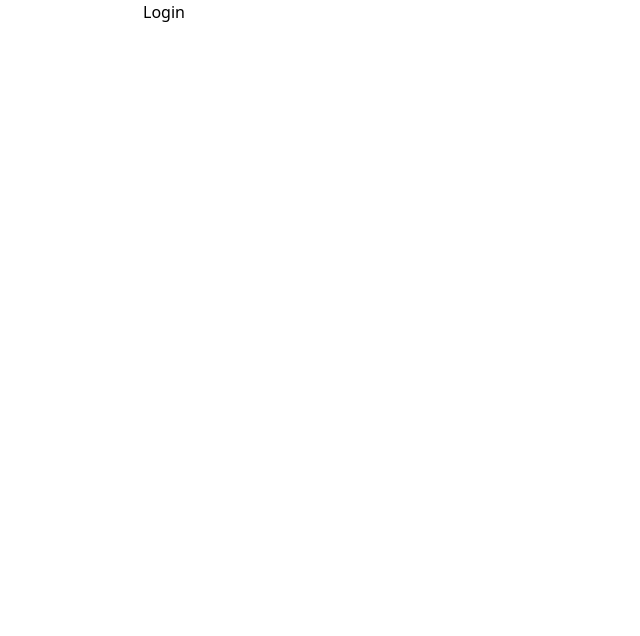
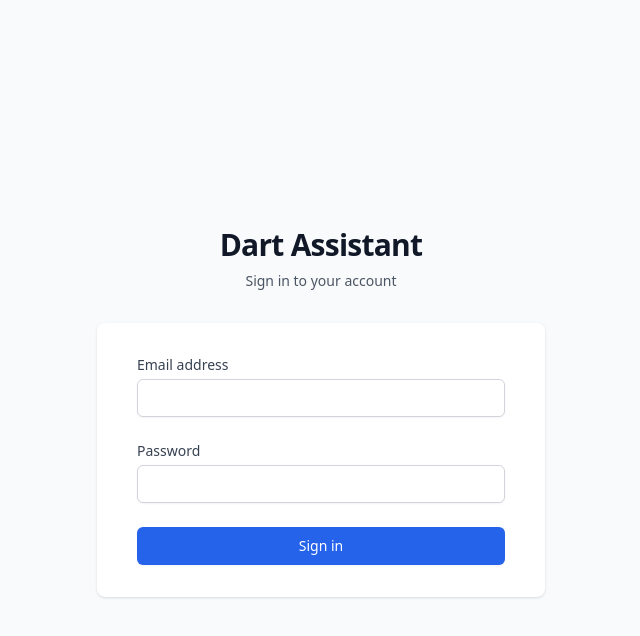
Before and after one commit to bootsmann1995/dart-assistant, a Nuxt app: page /login in a window 1280 px wide. Shown: the top 636 px of the page, without its empty margins (319-959 px from the left). Built offline with nearby package versions, Linux system fonts and the light colour scheme; no server answers.

Commit message:
add dashboard improvements

```diff
--- a/composables/useAuth.client.ts
+++ b/composables/useAuth.client.ts
@@ -36,7 +36,8 @@ export const useAuth = () => {
 
     const isAuthenticatedAsync = async () => {
         const isLoggedIn = await getClient().auth.getSession()
-        if(isLoggedIn.data) {
+        console.log("isAuthenticatedAsync", isLoggedIn);
+        if(isLoggedIn.data && isLoggedIn.data.session && isLoggedIn.data.session != null) {
             return true;
         }
         return false;
--- a/pages/assistant/history/index.vue
+++ b/pages/assistant/history/index.vue
@@ -2,13 +2,18 @@
 	<div class="container mx-auto p-4">
 		<div class="flex flex-col md:flex-row items-center justify-between mb-6 gap-4">
 			<h1 class="text-2xl md:text-3xl font-bold">Game History</h1>
-      <NuxtLink to="/games/x01" class="w-full md:w-auto px-6 py-3 bg-blue-600 text-white text-center rounded-lg hover:bg-blue-700 shadow-sm">
+			<NuxtLink
+				to="/games/x01"
+				class="w-full md:w-auto px-6 py-3 bg-blue-600 text-white text-center rounded-lg hover:bg-blue-700 shadow-sm"
+			>
 				New Game
 			</NuxtLink>
 		</div>
 
 		<div v-if="isLoading" class="text-center py-8">
-      <div class="animate-spin rounded-full h-12 w-12 border-4 border-blue-500 border-t-transparent mx-auto"></div>
+			<div
+				class="animate-spin rounded-full h-12 w-12 border-4 border-blue-500 border-t-transparent mx-auto"
+			></div>
 			<p class="mt-4 text-gray-600">Loading games...</p>
 		</div>
 
@@ -20,8 +25,11 @@
 		</div>
 
 		<div v-else class="space-y-4">
-      <div v-for="game in games" :key="game.id"
-           class="bg-white p-4 rounded-lg shadow hover:shadow-md transition-shadow">
+			<div
+				v-for="game in games"
+				:key="game.id"
+				class="bg-white p-4 rounded-lg shadow hover:shadow-md transition-shadow"
+			>
 				<NuxtLink :to="`/assistant/history/${game.id}`" class="block">
 					<div class="flex flex-col sm:flex-row sm:items-center gap-4">
 						<div class="flex-grow">
@@ -32,8 +40,10 @@
 								<p class="text-gray-600">
 									{{ formatDate(game.created_at) }}
 								</p>
-                <p v-if="currentUserId && getPlayerAverage(game.game_data, currentUserId)"
-                   class="text-emerald-600 font-medium">
+								<p
+									v-if="currentUserId && getPlayerAverage(game.game_data, currentUserId)"
+									class="text-emerald-600 font-medium"
+								>
 									Avg: {{ getPlayerAverage(game.game_data, currentUserId) }}
 								</p>
 							</div>
@@ -48,7 +58,12 @@
 								</p>
 							</div>
 							<svg class="w-5 h-5 text-gray-400" fill="none" stroke="currentColor" viewBox="0 0 24 24">
-                <path stroke-linecap="round" stroke-linejoin="round" stroke-width="2" d="M9 5l7 7-7 7"></path>
+								<path
+									stroke-linecap="round"
+									stroke-linejoin="round"
+									stroke-width="2"
+									d="M9 5l7 7-7 7"
+								></path>
 							</svg>
 						</div>
 					</div>
@@ -60,87 +75,91 @@
 
 <script setup lang="ts">
 interface GameX01 {
-  id: string
-  game_data: string
-  created_at: string
-  user_id: string
+	id: string;
+	game_data: string;
+	created_at: string;
+	user_id: string;
 }
 
-const { getUserAsync } = useAuth()
-const { getGamesBasedOnUserAsync } = useGamesStatusX01()
+const { getUserAsync } = useAuth();
+const { getGamesBasedOnUserAsync } = useGamesStatusX01();
 
-const games = ref<GameX01[]>([])
-const isLoading = ref(true)
-const currentUserId = ref<string | null>(null)
+const games = ref<GameX01[]>([]);
+const isLoading = ref(true);
+const currentUserId = ref<string | null>(null);
+
+definePageMeta({
+	middleware: "auth",
+});
 
 onMounted(async () => {
-  const userResp = await getUserAsync()
+	const userResp = await getUserAsync();
 	if (userResp?.user) {
-    currentUserId.value = userResp.user.id
-    const gamesResp = await getGamesBasedOnUserAsync(userResp.user.id)
+		currentUserId.value = userResp.user.id;
+		const gamesResp = await getGamesBasedOnUserAsync(userResp.user.id);
 		if (gamesResp?.data) {
-      games.value = gamesResp.data
+			games.value = gamesResp.data;
 		}
 	}
-  isLoading.value = false
-})
+	isLoading.value = false;
+});
 
 function formatDate(dateString: string) {
-  return new Date(dateString).toLocaleDateString('en-US', {
-    year: 'numeric',
-    month: 'short',
-    day: 'numeric',
-    hour: '2-digit',
-    minute: '2-digit'
-  })
+	return new Date(dateString).toLocaleDateString("en-US", {
+		year: "numeric",
+		month: "short",
+		day: "numeric",
+		hour: "2-digit",
+		minute: "2-digit",
+	});
 }
 
 function getGameTitle(gameData: string) {
 	try {
-    const data = JSON.parse(gameData)
-    const winner = data.winner || 'Unknown'
-    const loser = data.players?.find((p: { name: string }) => p.name !== winner)?.name || 'Unknown'
-    return `${winner} vs ${loser}`
+		const data = JSON.parse(gameData);
+		const winner = data.winner || "Unknown";
+		const loser = data.players?.find((p: { name: string }) => p.name !== winner)?.name || "Unknown";
+		return `${winner} vs ${loser}`;
 	} catch (e) {
-    return 'Game Details'
+		return "Game Details";
 	}
 }
 
 function getGameScore(gameData: string) {
 	try {
-    const data = JSON.parse(gameData)
-    const winnerLegs = data.players?.find((p: { name: string, legsWon: number }) => p.name === data.winner)?.legsWon || 0
-    const loserLegs = data.players?.find((p: { name: string, legsWon: number }) => p.name !== data.winner)?.legsWon || 0
-    return `${winnerLegs} - ${loserLegs}`
+		const data = JSON.parse(gameData);
+		const winnerLegs =
+			data.players?.find((p: { name: string; legsWon: number }) => p.name === data.winner)?.legsWon || 0;
+		const loserLegs =
+			data.players?.find((p: { name: string; legsWon: number }) => p.name !== data.winner)?.legsWon || 0;
+		return `${winnerLegs} - ${loserLegs}`;
 	} catch (e) {
-    return ''
+		return "";
 	}
 }
 
 function getGameType(gameData: string) {
 	try {
-    const data = JSON.parse(gameData)
-    return `${data.gameType || 501} - Best of ${data.numberOfLegs || 3}`
+		const data = JSON.parse(gameData);
+		return `${data.gameType || 501} - Best of ${data.numberOfLegs || 3}`;
 	} catch (e) {
-    return '501'
+		return "501";
 	}
 }
 
 function getPlayerAverage(gameData: string, userId: string) {
 	try {
-    const data = JSON.parse(gameData)
-    const player = data.players?.find((p: any) => p.user_id === userId)
+		const data = JSON.parse(gameData);
+		const player = data.players?.find((p: any) => p.user_id === userId);
 		if (player) {
-      const playerIndex = data.players.indexOf(player)
-      return data.stats[playerIndex]?.average || 0
+			const playerIndex = data.players.indexOf(player);
+			return data.stats[playerIndex]?.average || 0;
 		}
-    return null
+		return null;
 	} catch (e) {
-    return null
+		return null;
 	}
 }
 </script>
 
-<style>
-
-</style>
+<style></style>
--- a/pages/login.vue
+++ b/pages/login.vue
@@ -1,20 +1,168 @@
 <template>
-    <div>
-        <form @submit.prevent="login">
-            <input type="email" v-model="email" />
-            <input type="password" v-model="password" />
-            <button type="submit">Login</button>
-        </form>
-    </div>
+	<div class="min-h-screen bg-gray-50 flex flex-col justify-center">
+		<div class="sm:mx-auto sm:w-full sm:max-w-md">
+			<h2 class="mt-6 text-center text-3xl font-bold tracking-tight text-gray-900">Dart Assistant</h2>
+			<p class="mt-2 text-center text-sm text-gray-600">Sign in to your account</p>
+		</div>
+
+		<div class="mt-8 sm:mx-auto sm:w-full sm:max-w-md">
+			<div class="bg-white py-8 px-4 shadow sm:rounded-lg sm:px-10">
+				<form @submit.prevent="handleSubmit" class="space-y-6">
+					<!-- Email -->
+					<div>
+						<label for="email" class="block text-sm font-medium text-gray-700">Email address</label>
+						<div class="mt-1">
+							<input
+								id="email"
+								v-model="email"
+								type="email"
+								required
+								:class="[
+									'appearance-none block w-full px-3 py-2 border rounded-md shadow-sm placeholder-gray-400 focus:outline-none focus:ring-blue-500 focus:border-blue-500 sm:text-sm',
+									emailError ? 'border-red-300' : 'border-gray-300',
+								]"
+								@input="clearErrors"
+							/>
+							<p v-if="emailError" class="mt-2 text-sm text-red-600">{{ emailError }}</p>
+						</div>
+					</div>
+
+					<!-- Password -->
+					<div>
+						<label for="password" class="block text-sm font-medium text-gray-700">Password</label>
+						<div class="mt-1">
+							<input
+								id="password"
+								v-model="password"
+								type="password"
+								required
+								:class="[
+									'appearance-none block w-full px-3 py-2 border rounded-md shadow-sm placeholder-gray-400 focus:outline-none focus:ring-blue-500 focus:border-blue-500 sm:text-sm',
+									passwordError ? 'border-red-300' : 'border-gray-300',
+								]"
+								@input="clearErrors"
+							/>
+							<p v-if="passwordError" class="mt-2 text-sm text-red-600">{{ passwordError }}</p>
+						</div>
+					</div>
+
+					<!-- Submit Button -->
+					<div>
+						<button
+							type="submit"
+							:disabled="isLoading"
+							class="w-full flex justify-center py-2 px-4 border border-transparent rounded-md shadow-sm text-sm font-medium text-white bg-blue-600 hover:bg-blue-700 focus:outline-none focus:ring-2 focus:ring-offset-2 focus:ring-blue-500 disabled:opacity-50 disabled:cursor-not-allowed"
+						>
+							<svg
+								v-if="isLoading"
+								class="animate-spin -ml-1 mr-3 h-5 w-5 text-white"
+								fill="none"
+								viewBox="0 0 24 24"
+							>
+								<circle
+									class="opacity-25"
+									cx="12"
+									cy="12"
+									r="10"
+									stroke="currentColor"
+									stroke-width="4"
+								/>
+								<path
+									class="opacity-75"
+									fill="currentColor"
+									d="M4 12a8 8 0 018-8V0C5.373 0 0 5.373 0 12h4zm2 5.291A7.962 7.962 0 014 12H0c0 3.042 1.135 5.824 3 7.938l3-2.647z"
+								/>
+							</svg>
+							{{ isLoading ? "Signing in..." : "Sign in" }}
+						</button>
+					</div>
+
+					<!-- General Error -->
+					<div v-if="generalError" class="rounded-md bg-red-50 p-4">
+						<div class="flex">
+							<div class="flex-shrink-0">
+								<svg
+									class="h-5 w-5 text-red-400"
+									viewBox="0 0 20 20"
+									fill="currentColor"
+									aria-hidden="true"
+								>
+									<path
+										fill-rule="evenodd"
+										d="M10 18a8 8 0 100-16 8 8 0 000 16zM8.28 7.22a.75.75 0 00-1.06 1.06L8.94 10l-1.72 1.72a.75.75 0 101.06 1.06L10 11.06l1.72 1.72a.75.75 0 101.06-1.06L11.06 10l1.72-1.72a.75.75 0 00-1.06-1.06L10 8.94 8.28 7.22z"
+										clip-rule="evenodd"
+									/>
+								</svg>
+							</div>
+							<div class="ml-3">
+								<p class="text-sm font-medium text-red-800">{{ generalError }}</p>
+							</div>
+						</div>
+					</div>
+				</form>
+			</div>
+		</div>
+	</div>
 </template>
-<script lang="ts" setup>
-    const email = ref('');
-    const password = ref('');
-    const {loginAsync} = useAuth();
 
-    const login = async (ev: Event) => {
+<script setup lang="ts">
+const email = ref("");
+const password = ref("");
+const isLoading = ref(false);
+const emailError = ref("");
+const passwordError = ref("");
+const generalError = ref("");
 
-        await loginAsync({email: email.value, password: password.value});
-        // navigateTo('/');
-    }
+definePageMeta({
+	middleware: "auth",
+});
+
+const { loginAsync } = useAuth();
+const router = useRouter();
+
+const validateEmail = (email: string) => {
+	const emailRegex = /^[^\s@]+@[^\s@]+\.[^\s@]+$/;
+	return emailRegex.test(email);
+};
+
+const clearErrors = () => {
+	emailError.value = "";
+	passwordError.value = "";
+	generalError.value = "";
+};
+
+const handleSubmit = async () => {
+	clearErrors();
+
+	// Validate email
+	if (!email.value) {
+		emailError.value = "Email is required";
+		return;
+	}
+	if (!validateEmail(email.value)) {
+		emailError.value = "Please enter a valid email address";
+		return;
+	}
+
+	// Validate password
+	if (!password.value) {
+		passwordError.value = "Password is required";
+		return;
+	}
+	if (password.value.length < 6) {
+		passwordError.value = "Password must be at least 6 characters";
+		return;
+	}
+
+	try {
+		isLoading.value = true;
+		await loginAsync({ email: email.value, password: password.value });
+		// Successful login
+		navigateTo("/assistant/dashboard");
+	} catch (error: any) {
+		generalError.value = error?.message || "Failed to sign in. Please check your credentials.";
+	} finally {
+		isLoading.value = false;
+	}
+};
 </script>
```
Also changed, not shown: composables/useDashboardStats.ts (+11 -2 lines), middleware/auth.ts (+13 -10 lines), pages/assistant/dashboard.vue (+57 -25 lines), pages/assistant/history/[...id].vue (+38 -31 lines), pages/games/index.vue (+45 -10 lines), pages/games/x01.vue (+30 -1 lines). Lines whose indentation alone changed are shown as unchanged.
